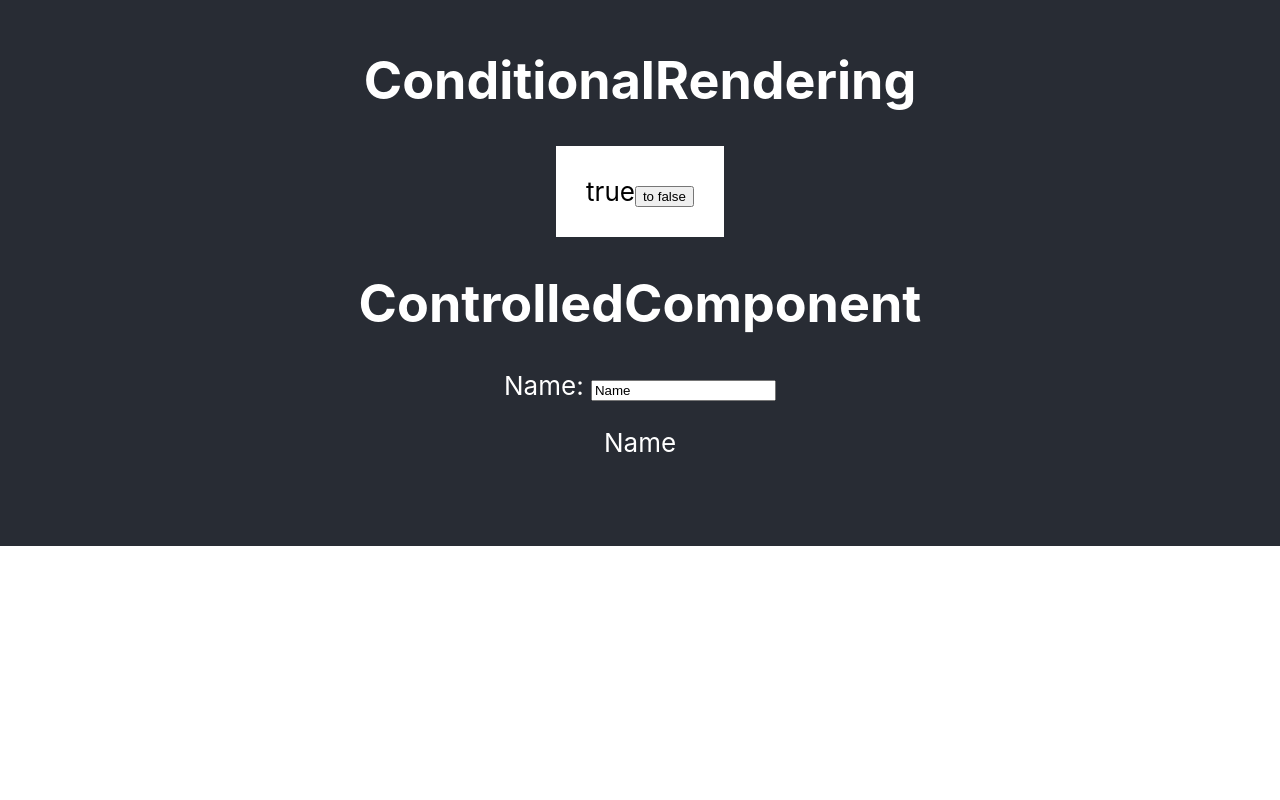
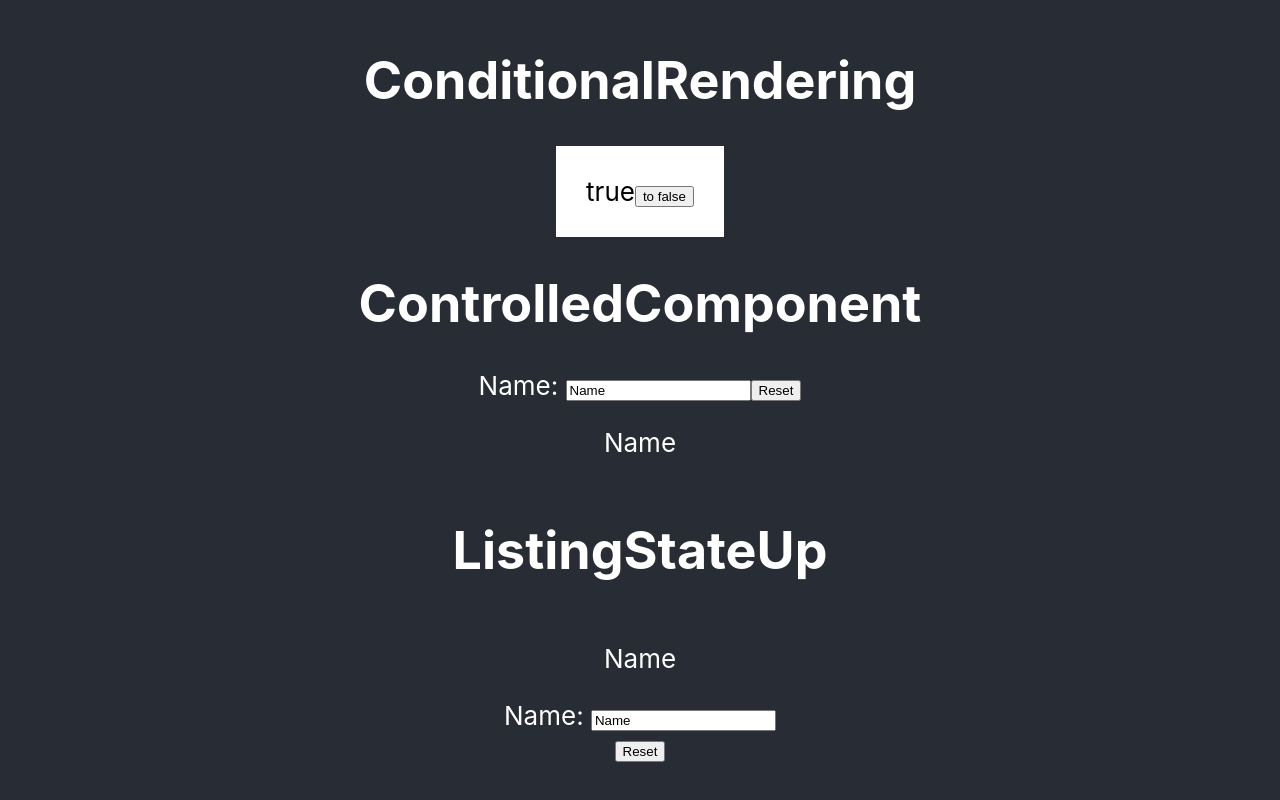
Before and after one commit to OleksiiPro1/components, a React (Create React App) app: page / in a window 1280 px wide. Shown: the part 936-1736 px from the top of the page. Before the commit the page ends 1482 px from the top, so only its background shows below. Built offline with nearby package versions, Linux system fonts and the light colour scheme.

Commit message:
ResetButton

```diff
--- a/src/App.js
+++ b/src/App.js
@@ -1,6 +1,7 @@
 import './App.css';
 import ConditionalRendering from './components/ConditionalRendering';
 import ControlledComponent from './components/ControlledComponent';
+import ListingStateUp from './components/ListingStateUp';
 import MapOverArrays from './components/MapOverArrays';
 import ShowAndDestruct from './components/ShowAndDestruct';
 import UpdatedTitle from './components/UpdatedTitle';
@@ -19,6 +20,8 @@ function App() {
         <ConditionalRendering />
         <h1>ControlledComponent</h1>
         <ControlledComponent />
+        <h1>ListingStateUp</h1>
+        <ListingStateUp />
         <br />
         <br />
       </header>
--- a/src/components/ControlledComponent.js
+++ b/src/components/ControlledComponent.js
@@ -4,6 +4,11 @@ export default function ControlledComponent() {
   const [inputName, setInputName] = useState('Name');
   return (
     <div>
+      <form
+        onSubmit={(event) => {
+          event.preventDefault();
+        }}
+      >
         <label>
           Name:{' '}
           <input
@@ -13,6 +18,14 @@ export default function ControlledComponent() {
             value={inputName}
           />
         </label>
+        <button
+          onClick={() => {
+            setInputName('Name');
+          }}
+        >
+          Reset
+        </button>
+      </form>
       <p>{inputName}</p>
     </div>
   );
--- /dev/null
+++ b/src/components/ListingStateUp.js
@@ -0,0 +1,44 @@
+import { useState } from 'react';
+
+function ResetButton(props) {
+  return (
+    <button
+      onClick={() => {
+        props.setInputName('Name');
+      }}
+    >
+      Reset
+    </button>
+  );
+}
+
+function Form(props) {
+  return (
+    <form
+      onSubmit={(event) => {
+        event.preventDefault();
+      }}
+    >
+      <label>
+        Name:{' '}
+        <input
+          onChange={(event) => {
+            props.setInputName(event.currentTarget.value);
+          }}
+          value={props.inputName}
+        />
+      </label>
+    </form>
+  );
+}
+
+export default function ListingStateUp() {
+  const [inputName, setInputName] = useState('Name');
+  return (
+    <div>
+      <p>{inputName}</p>
+      <Form inputName={inputName} setInputName={setInputName} />
+      <ResetButton setInputName={setInputName} />
+    </div>
+  );
+}
```
Lines whose indentation alone changed are shown as unchanged.
